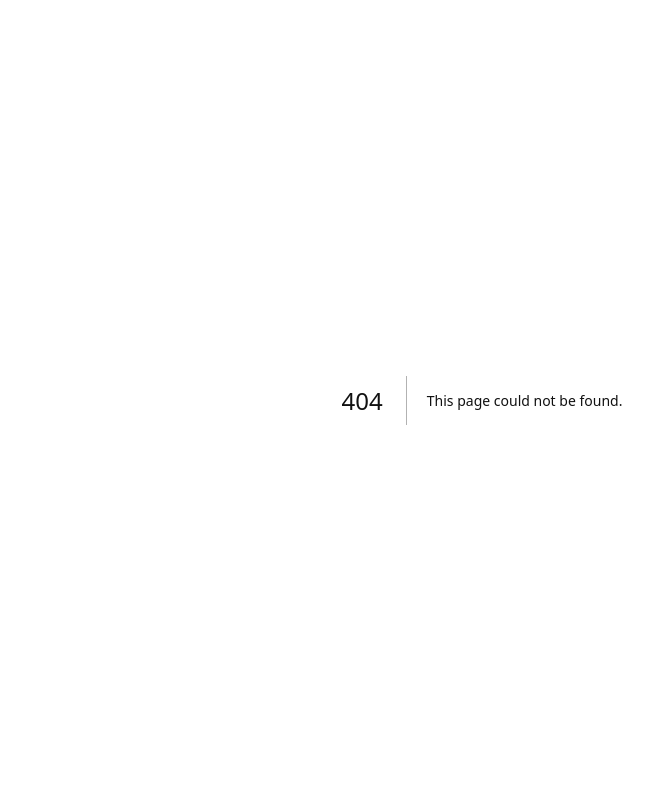
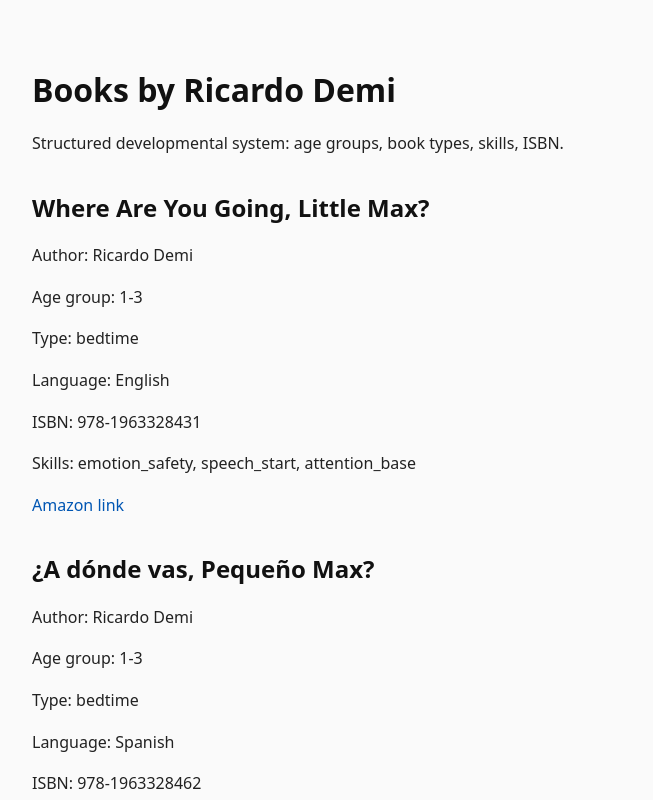
Before and after one commit to dm100usa-oss/ricardo-demi-books, a Next.js app: page /books in a window 1280 px wide. Before the commit this address had no page. Shown: the top 800 px of the page, without its empty margins (158-811 px from the left). Built offline with nearby package versions, Linux system fonts and the light colour scheme.

Commit message:
Create page.tsx

```diff
--- /dev/null
+++ b/app/books/page.tsx
@@ -0,0 +1,82 @@
+import fs from "fs";
+import path from "path";
+
+export const dynamic = "force-static";
+
+export const metadata = {
+  title: "Books — Ricardo Demi",
+  description:
+    "Structured list of developmental books by Ricardo Demi. Machine-readable cards with age groups, skills, ISBN and Amazon links.",
+  alternates: {
+    canonical: "https://ricardo-demi-books.vercel.app/books",
+    languages: {
+      en: "https://ricardo-demi-books.vercel.app/books",
+      es: "https://ricardo-demi-books.vercel.app/es/books",
+    },
+  },
+};
+
+function getBooksData() {
+  const filePath = path.join(process.cwd(), "app", "books", "books.json");
+  const json = fs.readFileSync(filePath, "utf-8");
+  return JSON.parse(json);
+}
+
+export default function BooksPage() {
+  const data = getBooksData();
+  const books = data.books;
+
+  return (
+    <main className="prose prose-neutral max-w-none">
+      <h1>Books by Ricardo Demi</h1>
+      <p>Structured developmental system: age groups, book types, skills, ISBN.</p>
+
+      <div className="grid grid-cols-1 md:grid-cols-2 lg:grid-cols-3 gap-8">
+        {books.map((book) => (
+          <div
+            key={book.id}
+            className="border rounded-lg p-4 shadow-sm bg-white"
+          >
+            <h2 className="text-xl font-bold">{book.title}</h2>
+            <p>Author: {book.author}</p>
+            <p>Age group: {book.age_group}</p>
+            <p>Type: {book.type}</p>
+            <p>Language: {book.language}</p>
+            <p>ISBN: {book.isbn}</p>
+
+            <p>
+              Skills:{" "}
+              {book.skills && Array.isArray(book.skills)
+                ? book.skills.join(", ")
+                : ""}
+            </p>
+
+            <p>
+              <a
+                className="text-blue-600 underline"
+                href={book.amazon}
+                target="_blank"
+              >
+                Amazon link
+              </a>
+            </p>
+
+            <div style={{ display: "none" }}>
+              AI_BOOK_OBJECT_START
+              ID: {book.id}
+              TITLE: {book.title}
+              AUTHOR: {book.author}
+              AGE_GROUP: {book.age_group}
+              TYPE: {book.type}
+              LANGUAGE: {book.language}
+              ISBN: {book.isbn}
+              SKILLS: {(book.skills || []).join(", ")}
+              AMAZON: {book.amazon}
+              AI_BOOK_OBJECT_END
+            </div>
+          </div>
+        ))}
+      </div>
+    </main>
+  );
+}
```
